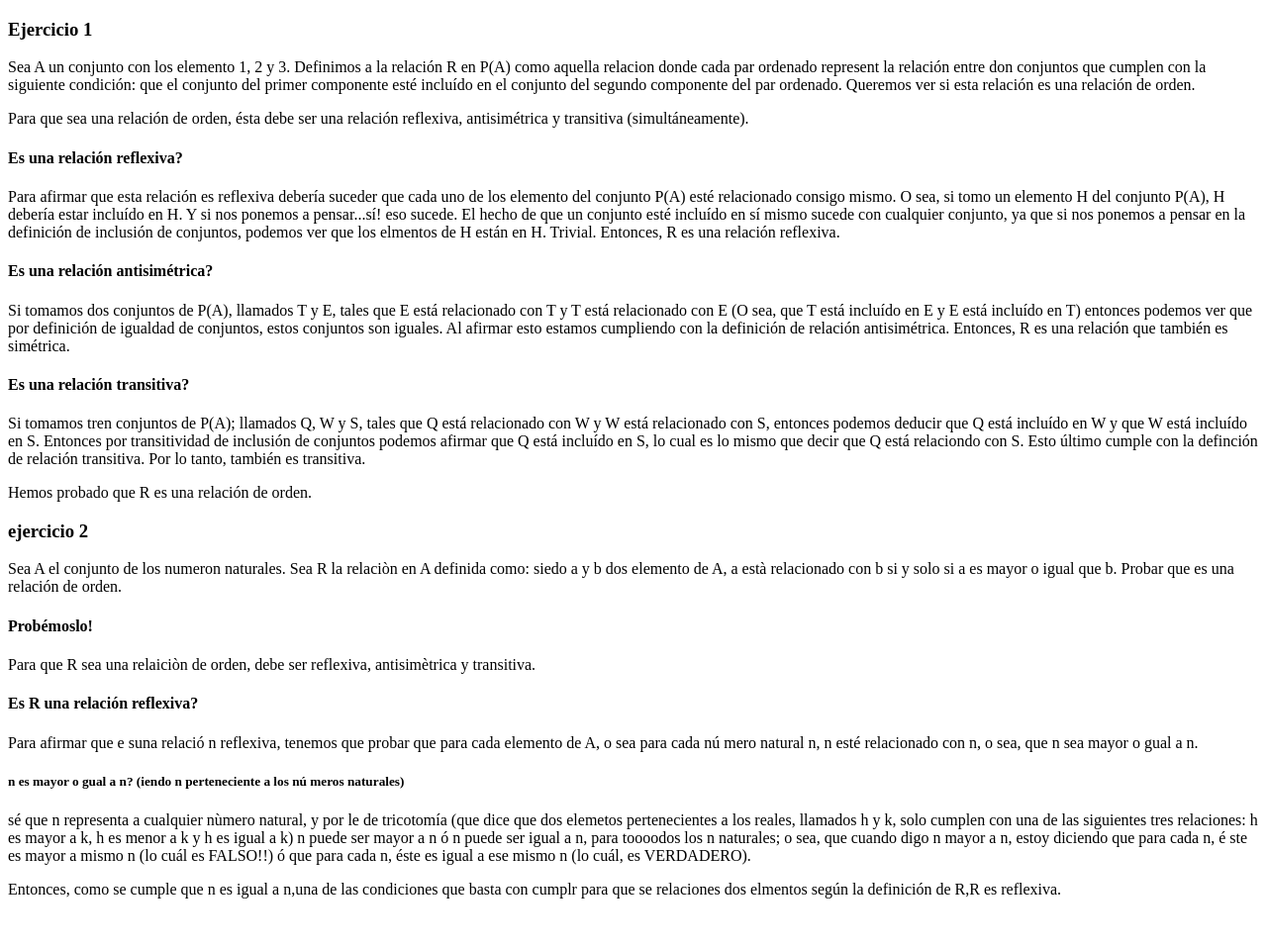
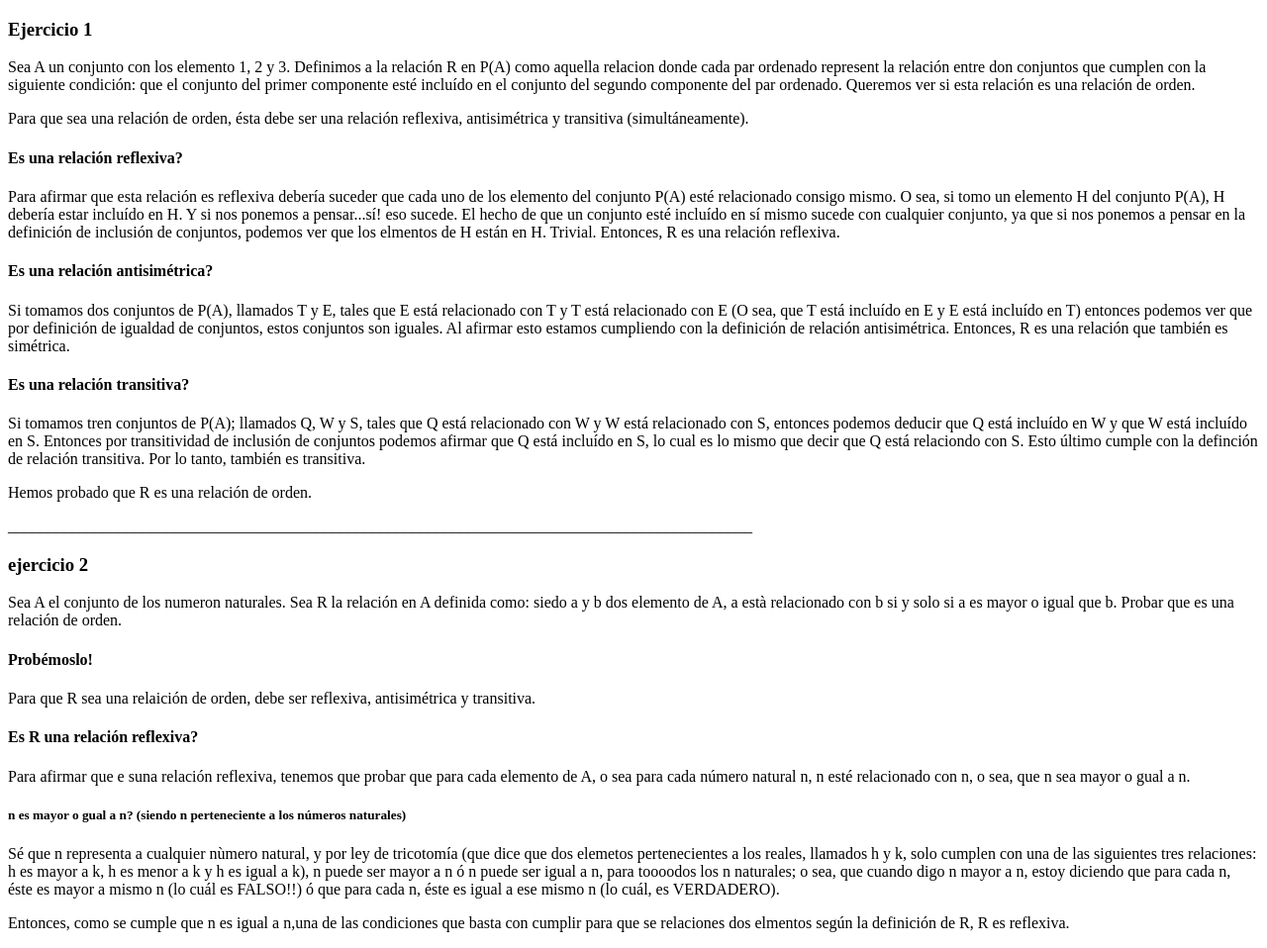
Before and after one commit to nadianoe-mc/nadianoe-mc.github.io, a plain HTML site: page algebra/practica/index.html in a window 1280 px wide. Shown: the whole page at 99% size. Before the commit the page ends 924 px from the top, so only its background shows below. Drawn offline with Linux system fonts and the light colour scheme.

Commit message:
fajskdfaljg

```diff
--- a/algebra/practica/index.html
+++ b/algebra/practica/index.html
@@ -37,32 +37,47 @@
 <p>Si tomamos tren conjuntos de P(A); llamados Q, W y S, tales que Q está relacionado con W y W está relacionado con S, entonces podemos deducir que Q está incluído en W y que W está incluído en S. Entonces por transitividad de inclusión de conjuntos podemos afirmar que Q está incluído en S, lo cual es lo mismo que decir que Q está relaciondo con S. Esto último cumple con la definción de relación transitiva.
 	 Por lo tanto, también es transitiva. </p>
 
-	  <p> Hemos probado que R es una relación de orden.</p>
+	  <p> Hemos probado que R es una relación de orden.
+	  </p>
+
+	  <p>
+	  ______________________________________________________________________________________________
+	  </p>
 
 	  <h3> ejercicio 2</h3>
-	  <p> Sea A el conjunto de los numeron naturales. Sea R la relaciòn en A definida como:
+
+	  <p> Sea A el conjunto de los numeron naturales. Sea R la relación en A definida como:
         siedo a y b dos elemento de A, a està relacionado con b si y solo si a es mayor o igual que b.
 		  Probar que es una relación de orden.</p>
 
 
 	  <h4> Probémoslo!</h4>
-           <p> Para que R sea una relaiciòn de orden, debe ser reflexiva, antisimètrica y transitiva.
+
+           <p> Para que R sea una relaición de orden, debe ser reflexiva, antisimétrica y transitiva.
 	  </p>
-	  <h4>Es R una relación reflexiva?
-	  </h4>
-	  <p>Para afirmar que e suna relació
-n reflexiva, tenemos que probar que para cada elemento de A, o sea para cada nú
-mero natural n, n esté
- relacionado con n, o sea, que n sea mayor o gual a n.
+
+	  <h4>Es R una relación reflexiva?</h4>
+
+	  <p>Para afirmar que e suna relación reflexiva,
+           tenemos que probar que para cada elemento de A, o sea para cada número natural n,
+	    n esté relacionado con n, o sea, que n sea mayor o gual a n.
 	  </p>
-	  <h5>n es mayor o gual a n? (iendo n perteneciente a los nú
-		  meros naturales)</h5>
-	  <p> sé que n representa a cualquier nùmero natural, y por le de tricotomía (que dice que dos elemetos pertenecientes a los reales, llamados h y k, solo cumplen con una de las siguientes tres relaciones: h es mayor a k, h es menor a k y h es igual a k)
-		  n puede ser mayor a n ó
- n puede ser igual a n, para toooodos los n naturales; o sea, que cuando digo n mayor a n, estoy diciendo que para cada n, é
-ste es mayor a mismo n (lo cuál es FALSO!!) ó que para cada n, éste es igual a ese mismo n (lo cuál, es VERDADERO). </p>
-	  <p>Entonces, como se cumple que n es igual a n,una de las condiciones que basta con cumplr para que se relaciones dos elmentos según la definición de R,R es reflexiva.
+
+	  <h5>n es mayor o gual a n? (siendo n perteneciente a los números naturales)</h5>
+
+	  <p> Sé que n representa a cualquier nùmero natural, y por ley de tricotomía
+         (que dice que dos elemetos pertenecientes a los reales, llamados h y k,
+	solo cumplen con una de las siguientes tres relaciones: h es mayor a k, h es menor a k y
+	h es igual a k), n puede ser mayor a n ó n puede ser igual a n, para toooodos los n naturales;
+	o sea, que cuando digo n mayor a n, estoy diciendo que para cada n, éste es mayor a mismo n
+	(lo cuál es FALSO!!) ó que para cada n, éste es igual a ese mismo n (lo cuál, es VERDADERO).
 	  </p>
+
+	  <p>Entonces, como se cumple que n es igual a n,una de las condiciones que basta con cumplir
+	para que se relaciones dos elmentos según la definición de R, R es reflexiva.
+	  </p>
+
+
 
   </body>
 
```
